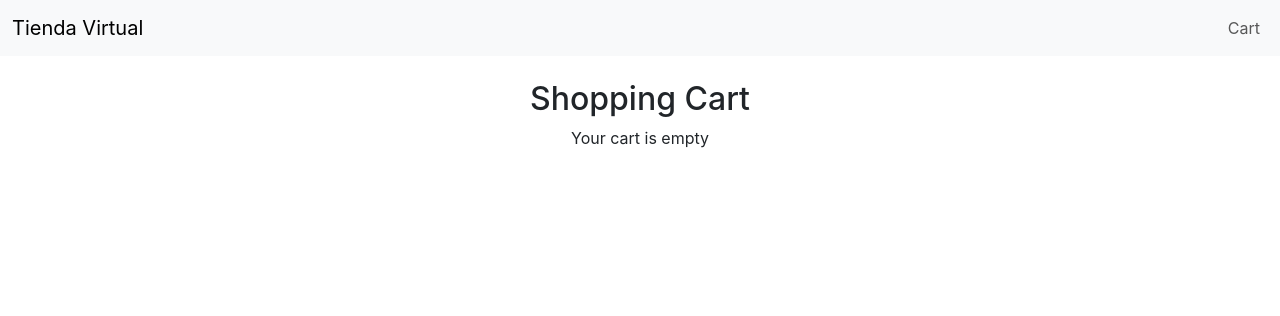
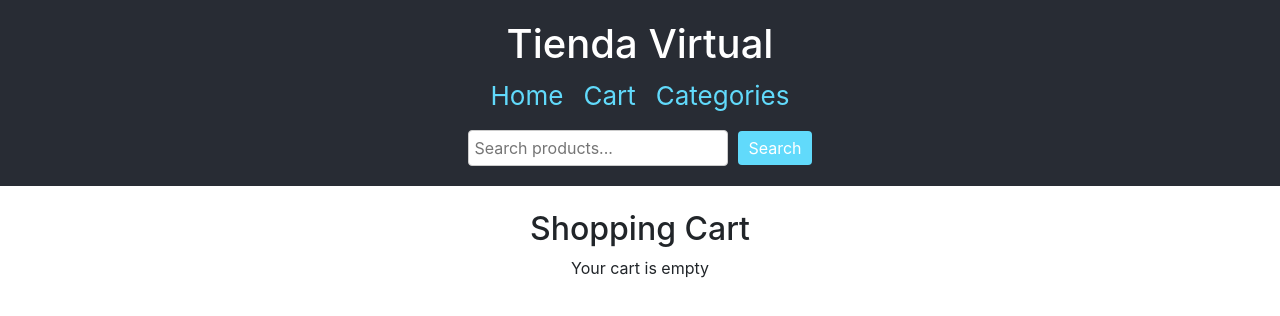
Before and after one commit to Did11/oliva-tienda-virtual, a React (Create React App) app in the folder tienda-virtual/: page /cart in a window 1280 px wide. Shown: the top 316 px of the page. Built offline with nearby package versions, Linux system fonts and the light colour scheme.

Commit message:
Add search bar to header

```diff
--- a/tienda-virtual/src/App.css
+++ b/tienda-virtual/src/App.css
@@ -15,7 +15,7 @@
 
 .App-header {
   background-color: #282c34;
-  min-height: 100vh;
+  padding: 20px;
   display: flex;
   flex-direction: column;
   align-items: center;
@@ -24,17 +24,53 @@
   color: white;
 }
 
-.App-link {
-  color: #61dafb;
+.nav-list {
+  list-style: none;
+  display: flex;
+  gap: 20px;
+  margin: 0;
+  padding: 0;
 }
 
-@keyframes App-logo-spin {
-  from {
-    transform: rotate(0deg);
-  }
-  to {
-    transform: rotate(360deg);
-  }
+.nav-list li {
+  display: inline;
+}
+
+.nav-list a {
+  color: #61dafb;
+  text-decoration: none;
+}
+
+.nav-list a:hover {
+  text-decoration: underline;
+}
+
+.search-container {
+  margin-top: 10px;
+  display: flex;
+  align-items: center;
+}
+
+.search-input {
+  padding: 5px;
+  font-size: 16px;
+  border: 1px solid #ccc;
+  border-radius: 4px;
+}
+
+.search-button {
+  padding: 5px 10px;
+  font-size: 16px;
+  background-color: #61dafb;
+  border: none;
+  border-radius: 4px;
+  color: white;
+  cursor: pointer;
+  margin-left: 10px;
+}
+
+.search-button:hover {
+  background-color: #21a1f1;
 }
 
 .card-img-top {
@@ -75,7 +111,6 @@
   margin: 0 auto; /* Centra la imagen horizontalmente */
 }
 
-
 .quantity-control {
   display: flex;
   align-items: center;
@@ -97,3 +132,28 @@
 .btn {
   margin-top: 10px;
 }
+
+/* Estilo adicional para botones */
+.btn-primary {
+  background-color: #007bff;
+  border-color: #007bff;
+  color: white;
+}
+
+.btn-secondary {
+  background-color: #6c757d;
+  border-color: #6c757d;
+  color: white;
+}
+
+.btn-success {
+  background-color: #28a745;
+  border-color: #28a745;
+  color: white;
+}
+
+.btn-danger {
+  background-color: #dc3545;
+  border-color: #dc3545;
+  color: white;
+}
--- a/tienda-virtual/src/App.jsx
+++ b/tienda-virtual/src/App.jsx
@@ -6,7 +6,8 @@ import HomePage from './pages/HomePage.jsx';
 import CategoryPage from './pages/CategoryPage.jsx';
 import ProductPage from './pages/ProductPage.jsx';
 import CartPage from './pages/CartPage.jsx';
-import CartProvider from './context/CartContext.jsx'; // Importa el CartProvider
+import SearchPage from './pages/SearchPage.jsx';
+import CartProvider from './context/CartContext.jsx';
 
 const App = () => (
   <CartProvider>
@@ -17,6 +18,7 @@ const App = () => (
         <Route path="/category/:name" element={<CategoryPage />} />
         <Route path="/product/:id" element={<ProductPage />} />
         <Route path="/cart" element={<CartPage />} />
+        <Route path="/search/:searchTerm" element={<SearchPage />} />
       </Routes>
     </Router>
   </CartProvider>
--- a/tienda-virtual/src/components/Header.jsx
+++ b/tienda-virtual/src/components/Header.jsx
@@ -1,25 +1,42 @@
 // src/components/Header.jsx
-import React from 'react';
-import { Link } from 'react-router-dom';
+import React, { useState } from 'react';
+import { Link, useNavigate } from 'react-router-dom';
 
 const Header = () => {
+  const [searchTerm, setSearchTerm] = useState('');
+  const navigate = useNavigate();
+
+  const handleSearch = (e) => {
+    e.preventDefault();
+    if (searchTerm.trim()) {
+      navigate(`/search/${searchTerm}`);
+    }
+  };
+
   return (
-    <nav className="navbar navbar-expand-lg navbar-light bg-light">
-      <div className="container-fluid">
-        <Link className="navbar-brand" to="/">Tienda Virtual</Link>
-        <button className="navbar-toggler" type="button" data-bs-toggle="collapse" data-bs-target="#navbarNav" aria-controls="navbarNav" aria-expanded="false" aria-label="Toggle navigation">
-          <span className="navbar-toggler-icon"></span>
-        </button>
-        <div className="collapse navbar-collapse" id="navbarNav">
-          <ul className="navbar-nav ms-auto">
-            <li className="nav-item">
-              <Link className="nav-link" to="/cart">Cart</Link>
-            </li>
-          </ul>
-        </div>
+    <header className="App-header">
+      <h1>Tienda Virtual</h1>
+      <nav>
+        <ul className="nav-list">
+          <li><Link to="/">Home</Link></li>
+          <li><Link to="/cart">Cart</Link></li>
+          <li><Link to="/categories">Categories</Link></li>
+        </ul>
+      </nav>
+      <div className="search-container">
+        <form onSubmit={handleSearch}>
+          <input
+            type="text"
+            placeholder="Search products..."
+            value={searchTerm}
+            onChange={(e) => setSearchTerm(e.target.value)}
+            className="search-input"
+          />
+          <button type="submit" className="search-button">Search</button>
+        </form>
       </div>
-    </nav>
+    </header>
   );
-};
+}
 
 export default Header;
--- /dev/null
+++ b/tienda-virtual/src/components/ProductCard.jsx
@@ -0,0 +1,18 @@
+// src/components/ProductCard.jsx
+import React from 'react';
+import { Link } from 'react-router-dom';
+
+const ProductCard = ({ product }) => {
+  return (
+    <div className="card">
+      <img src={product.image} className="card-img-top" alt={product.title} />
+      <div className="card-body">
+        <h5 className="card-title">{product.title}</h5>
+        <p className="card-text">${product.price.toFixed(2)}</p>
+        <Link to={`/product/${product.id}`} className="btn btn-primary">View Details</Link>
+      </div>
+    </div>
+  );
+};
+
+export default ProductCard;
--- /dev/null
+++ b/tienda-virtual/src/pages/SearchPage.jsx
@@ -0,0 +1,40 @@
+// src/pages/SearchPage.jsx
+import React, { useEffect, useState } from 'react';
+import { useParams } from 'react-router-dom';
+import axios from 'axios';
+import ProductCard from '../components/ProductCard.jsx';
+
+const SearchPage = () => {
+  const { searchTerm } = useParams();
+  const [products, setProducts] = useState([]);
+
+  useEffect(() => {
+    if (searchTerm) {
+      axios.get(`https://fakestoreapi.com/products`)
+        .then(response => {
+          const filteredProducts = response.data.filter(product =>
+            product.title.toLowerCase().includes(searchTerm.toLowerCase())
+          );
+          setProducts(filteredProducts);
+        })
+        .catch(error => {
+          console.error('Error fetching products:', error);
+        });
+    }
+  }, [searchTerm]);
+
+  return (
+    <div className="container mt-4">
+      <h2>Search Results for: {searchTerm}</h2>
+      <div className="row">
+        {products.map(product => (
+          <div key={product.id} className="col-md-4 mb-4">
+            <ProductCard product={product} />
+          </div>
+        ))}
+      </div>
+    </div>
+  );
+};
+
+export default SearchPage;
```
